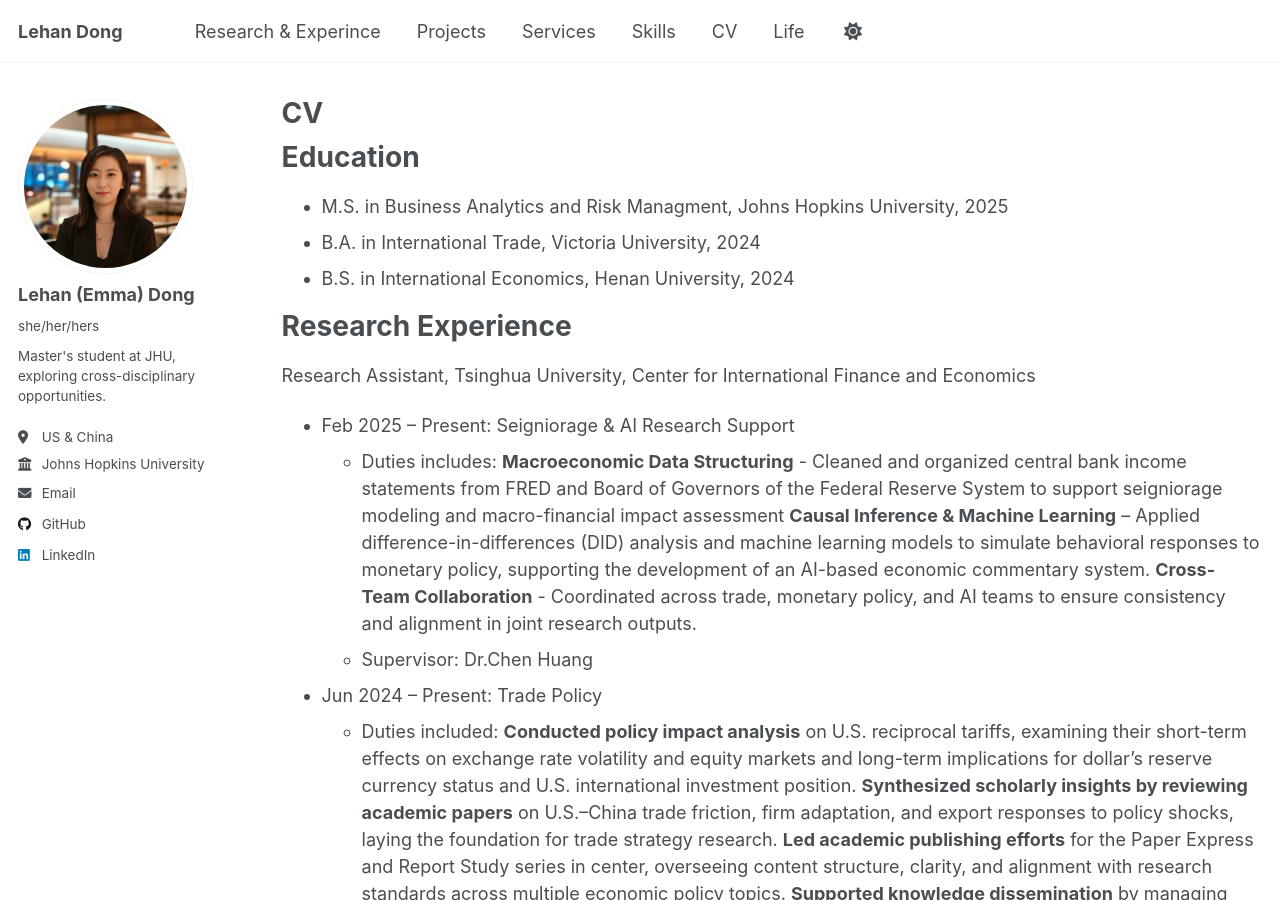
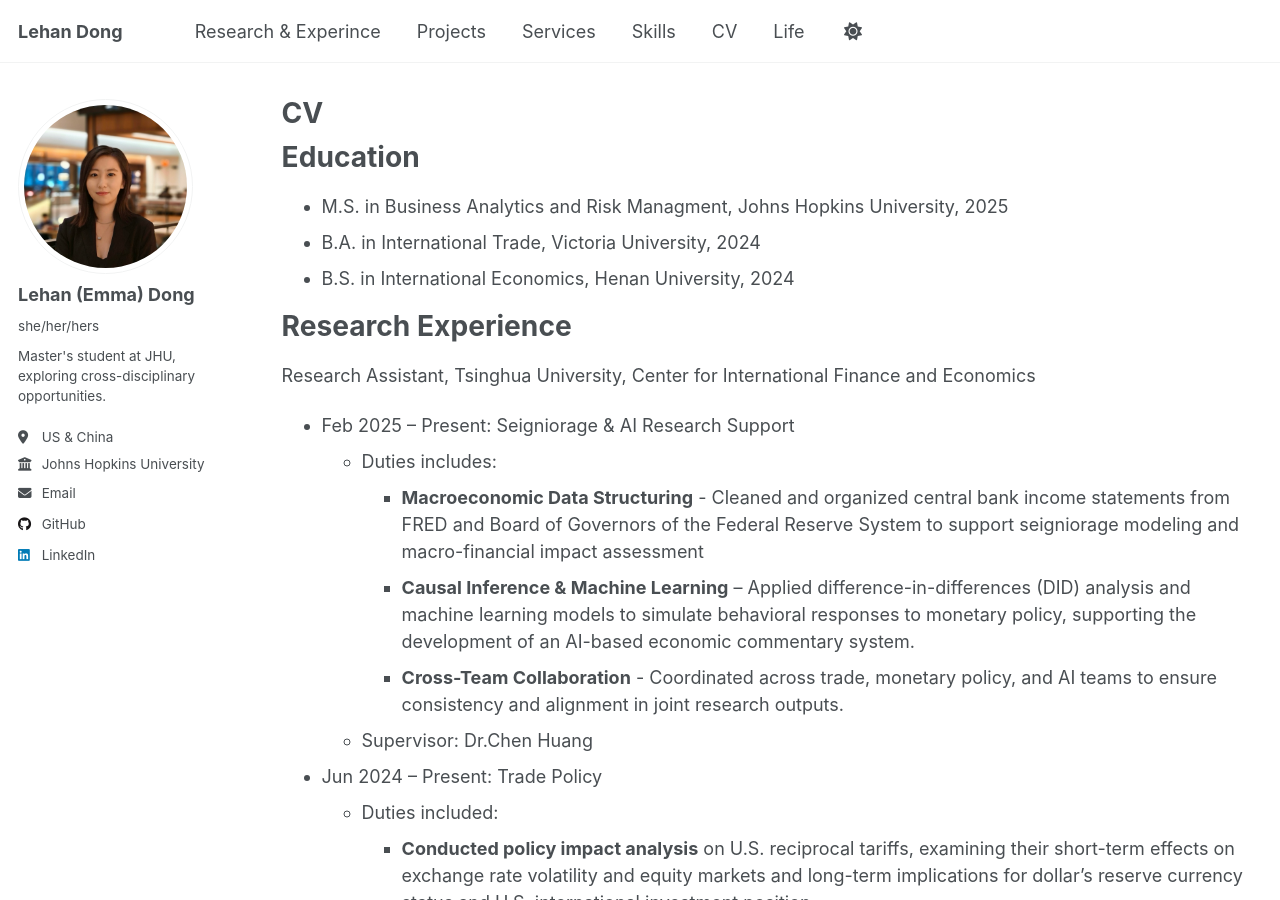
Before and after one commit to LehanDong/lehandongwebsite, a Jekyll site: the page built from _pages/cv.md, in a window 1280 px wide and 900 px high. Built offline with Jekyll 4.4.1, drawn with Linux system fonts in a browser that asks for light colours.

Commit message:
Update cv.md

```diff
--- a/_pages/cv.md
+++ b/_pages/cv.md
@@ -20,24 +20,24 @@ Research Experience
 Research Assistant, Tsinghua University, Center for International Finance and Economics
 * Feb 2025 – Present: Seigniorage & AI Research Support
   * Duties includes:
-      **Macroeconomic Data Structuring** - Cleaned and organized central bank income statements from FRED and Board of Governors of the Federal Reserve System to support seigniorage modeling and macro-financial impact assessment
-      **Causal Inference & Machine Learning** – Applied difference-in-differences (DID) analysis and machine learning models to simulate behavioral responses to monetary policy, supporting the development of an AI-based economic commentary system.
-      **Cross-Team Collaboration** - Coordinated across trade, monetary policy, and AI teams to ensure consistency and alignment in joint research outputs.
+      * **Macroeconomic Data Structuring** - Cleaned and organized central bank income statements from FRED and Board of Governors of the Federal Reserve System to support seigniorage modeling and macro-financial impact assessment
+      * **Causal Inference & Machine Learning** – Applied difference-in-differences (DID) analysis and machine learning models to simulate behavioral responses to monetary policy, supporting the development of an AI-based economic commentary system.
+      * **Cross-Team Collaboration** - Coordinated across trade, monetary policy, and AI teams to ensure consistency and alignment in joint research outputs.
   * Supervisor: Dr.Chen Huang
 
 * Jun 2024 – Present: Trade Policy
   * Duties included:
-      **Conducted policy impact analysis** on U.S. reciprocal tariffs, examining their short-term effects on exchange rate volatility and equity markets and long-term implications for dollar’s reserve currency status and U.S. international investment position.
-      **Synthesized scholarly insights by reviewing academic papers** on U.S.–China trade friction, firm adaptation, and export responses to policy shocks, laying the foundation for trade strategy research.
-      **Led academic publishing efforts** for the Paper Express and Report Study series in center, overseeing content structure, clarity, and alignment with research standards across multiple economic policy topics.
-      **Supported knowledge dissemination** by managing speaker logistics and agendas for the “Tsinghua International Trade Lecture” series, facilitating engagement between scholars and student researchers.
+      * **Conducted policy impact analysis** on U.S. reciprocal tariffs, examining their short-term effects on exchange rate volatility and equity markets and long-term implications for dollar’s reserve currency status and U.S. international investment position.
+      * **Synthesized scholarly insights by reviewing academic papers** on U.S.–China trade friction, firm adaptation, and export responses to policy shocks, laying the foundation for trade strategy research.
+      * **Led academic publishing efforts** for the Paper Express and Report Study series in center, overseeing content structure, clarity, and alignment with research standards across multiple economic policy topics.
+      * **Supported knowledge dissemination** by managing speaker logistics and agendas for the “Tsinghua International Trade Lecture” series, facilitating engagement between scholars and student researchers.
   * Supervisor: Dr. Chen Huang, Yusu Yang
 
 * Nov 2024 – April 2025: Capital Market Policy
   * Duties included:
-      **Comparative Policy Analysis** - Conducted multi-country analysis of capital account regimes in Hong Kong, Thailand, and ASEAN, covering tax, legal, and monetary dimensions, used as a benchmark for Hengqin’s liberalization pathway.
-      **Visualization & Reporting** - Produced policy-ready visualizations of capital flow asymmetries, institutional bottlenecks, and regulatory risks using Python and Excel, directly supporting final policy report development and presentation to provincial stakeholders.
-      **Drafted strategic recommendations** for phased capital account opening and cross-border regulatory harmonization in co-authored internal briefs submitted to the Hengqin–Macao Cooperation Zone leadership.
+      * **Comparative Policy Analysis** - Conducted multi-country analysis of capital account regimes in Hong Kong, Thailand, and ASEAN, covering tax, legal, and monetary dimensions, used as a benchmark for Hengqin’s liberalization pathway.
+      * **Visualization & Reporting** - Produced policy-ready visualizations of capital flow asymmetries, institutional bottlenecks, and regulatory risks using Python and Excel, directly supporting final policy report development and presentation to provincial stakeholders.
+      * **Drafted strategic recommendations** for phased capital account opening and cross-border regulatory harmonization in co-authored internal briefs submitted to the Hengqin–Macao Cooperation Zone leadership.
   * Supervisor: Dr. Qingtao Li, Dr.Chen Huang
 
 Skills
```
